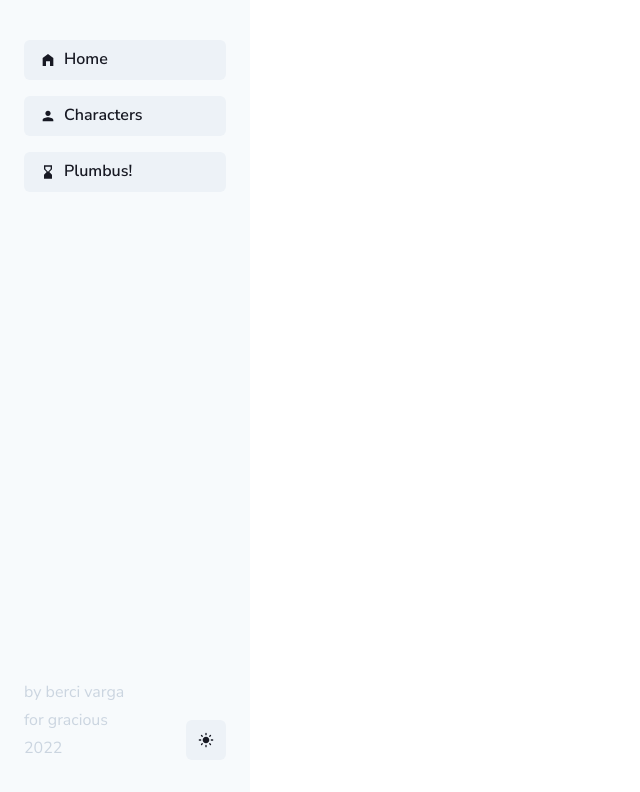
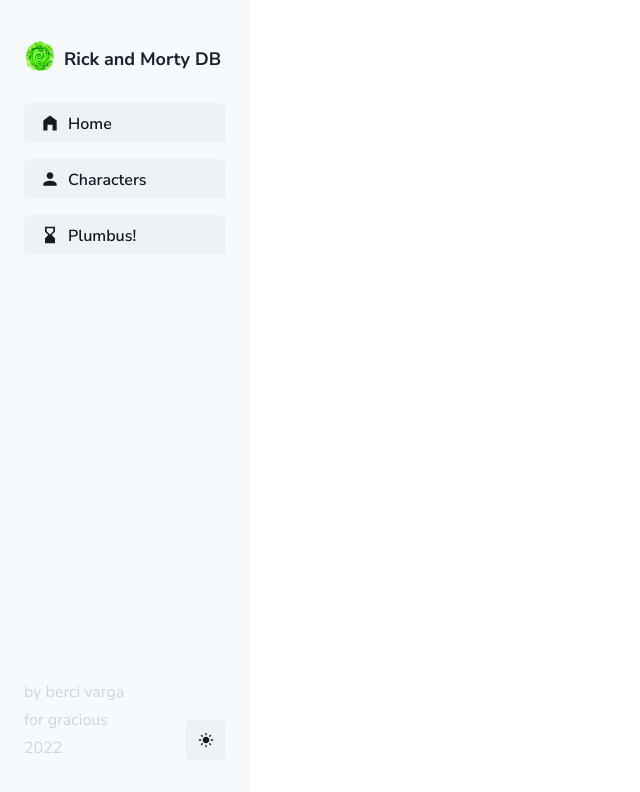
Before and after one commit to bercivarga/rick-and-morty-case, a Next.js app: page / in a window 1280 px wide. Shown: the top 792 px of the page, without its empty margins (0-640 px from the left). Built offline with nearby package versions, Linux system fonts and the light colour scheme.

Commit message:
sidebar alignments

```diff
--- a/components/PageLayout.tsx
+++ b/components/PageLayout.tsx
@@ -10,7 +10,6 @@ const PageLayout: FC<{ children: ReactNode }> = ({ children }) => {
       <Sidebar />
       <Box h="full" w="full" bg={bgColor}>
         {children}
-        main content
       </Box>
     </Box>
   );
--- a/components/Sidebar.tsx
+++ b/components/Sidebar.tsx
@@ -10,8 +10,10 @@ import {
   useColorMode,
   useColorModeValue,
   VStack,
+  Box,
 } from "@chakra-ui/react";
 import NextLink from "next/link";
+import NextImage from "next/image";
 import { MdLightMode, MdDarkMode } from "react-icons/md";
 import sidebarMenuItems from "../menus/sidebarMenu";
 
@@ -31,21 +33,42 @@ const Sidebar = () => {
       justifyContent="space-between"
       flexDirection="column"
     >
-      <List spacing={4}>
+      <Box>
+        <Flex
+          w="full"
+          alignItems="center"
+          justifyContent="flex-start"
+          flexDir="row"
+        >
+          <Box marginRight={2}>
+            <NextImage src="/rnm_portal.png" width={32} height={32} />
+          </Box>
+          <Text fontSize="large" fontWeight="bold">
+            Rick and Morty DB
+          </Text>
+        </Flex>
+        <List spacing={4} marginTop={6}>
           {sidebarMenuItems.map((menuItem) => (
             <ListItem
               key={menuItem.name}
               as={Button}
               leftIcon={<menuItem.icon />}
+              fontSize="xl"
               variant="solid"
               colorScheme="gray"
               color={buttonColor}
               alignItems="center"
+              display="flex"
               w="full"
             >
               <LinkBox w="full" textAlign="left" alignItems="center">
                 <NextLink href={menuItem.path} passHref>
-                <LinkOverlay textAlign="left" w="full">
+                  <LinkOverlay
+                    textAlign="left"
+                    w="full"
+                    lineHeight="normal"
+                    fontSize="md"
+                  >
                     {menuItem.name}
                   </LinkOverlay>
                 </NextLink>
@@ -53,6 +76,7 @@ const Sidebar = () => {
             </ListItem>
           ))}
         </List>
+      </Box>
       <Flex justifyContent="space-between" flexDir="row" alignItems="flex-end">
         <VStack spacing={1} color="gray.300" alignItems="flex-start">
           <Text as="span">by berci varga</Text>
```
Also changed, not shown: public/rnm_portal.png (added). Lines whose indentation alone changed are shown as unchanged.
